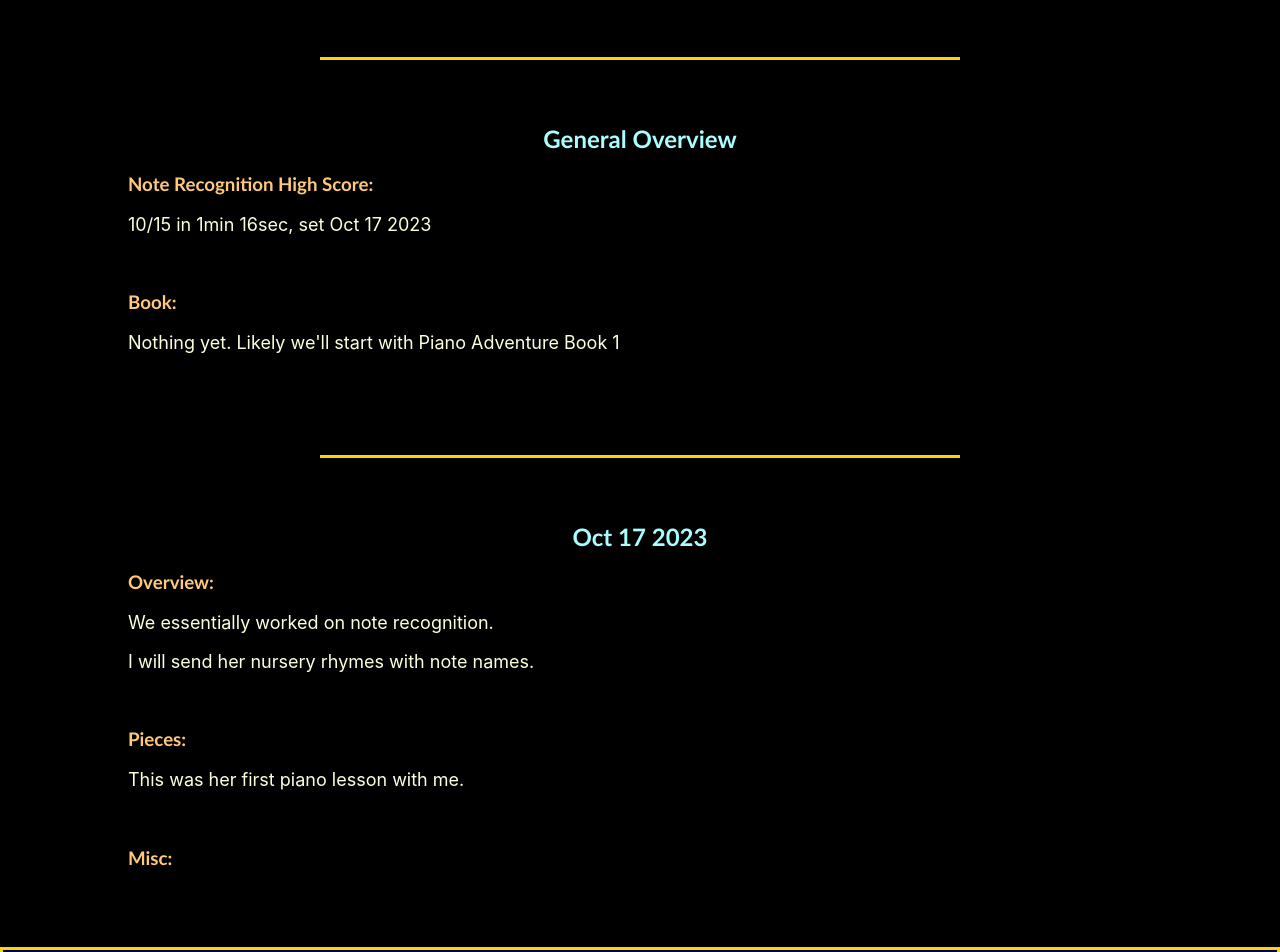
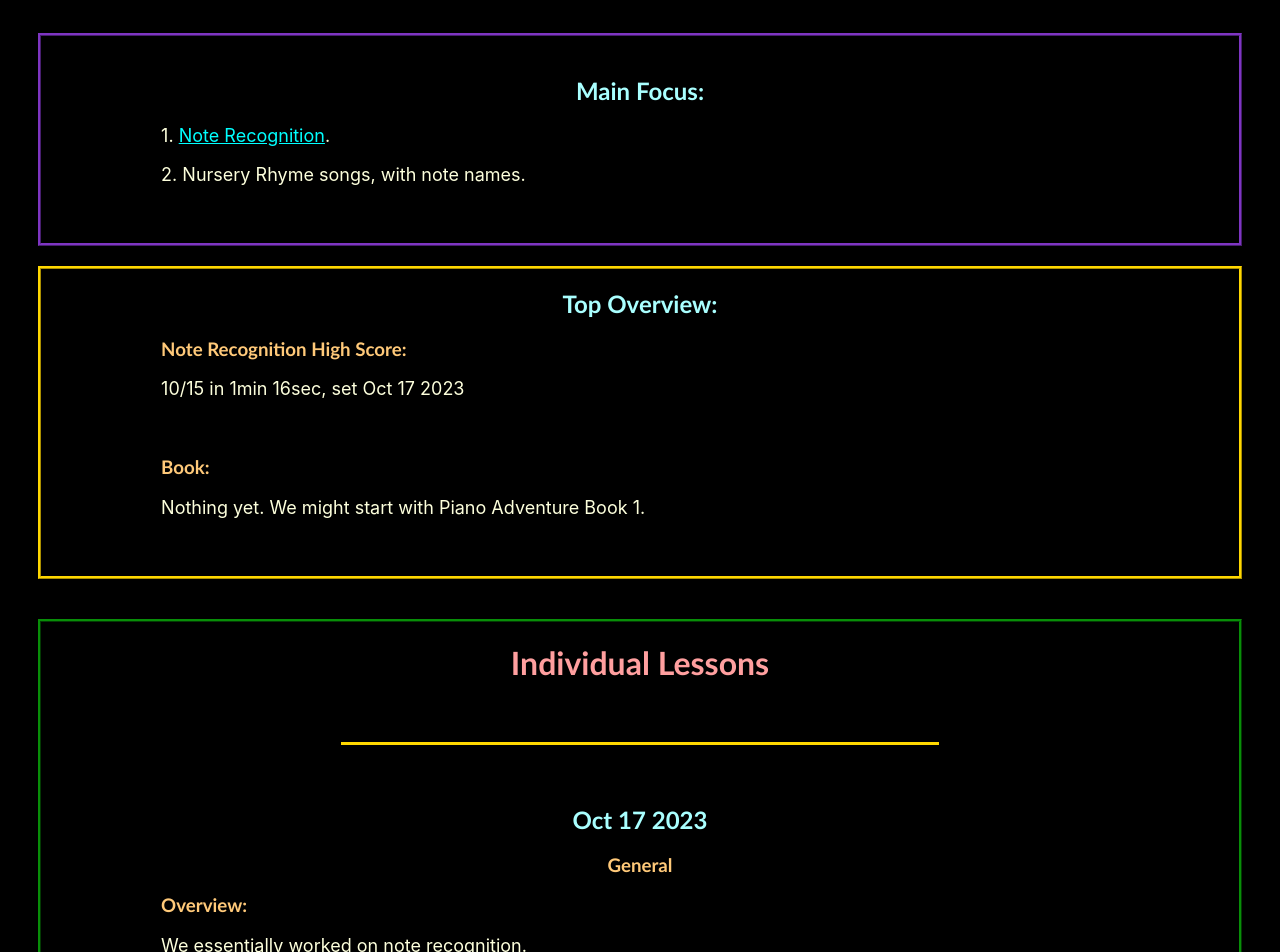
Before and after one commit to Xesius-Prime/music-website, a Next.js app: page /method/students/Alynah in a window 1280 px wide. Shown: the part 720-1672 px from the top of the page. Built offline with nearby package versions, Linux system fonts and the light colour scheme.

Commit message:
added some stuff to Amanh and Alynahs pages

```diff
--- a/pages/method/students/Alynah/index.js
+++ b/pages/method/students/Alynah/index.js
@@ -5,23 +5,46 @@ function index() {
     return (
         <div>
             <h1>Alynah</h1>
-            <div className={globalStyle.divider}></div>
+            <br /><br />
 
-            <h2>General Overview</h2>
+            <div className={globalStyle.mainFocus}>
+                <br />
+                <h2>Main Focus:</h2>
+                <div className={globalStyle.leftAlign}>
+                    <p>1. <a href="https://www.musictheory.net/exercises/note/oynsyryyynyyyry" className={globalStyle.highlightAndUnderline}>Note Recognition</a>.</p>
+                    <p>2. Nursery Rhyme songs, with note names.</p>
+                </div>
+                <br /><br />
+            </div>
+            <br />
+
+
+
+            <div className={globalStyle.goldBorder}>
+                <h2>Top Overview:</h2>
                 <div className={globalStyle.leftAlign}>
                     <h3>Note Recognition High Score:</h3>
                     <p>10/15 in 1min 16sec, set Oct 17 2023</p>
                     <br />
 
                     <h3>Book:</h3>
-                <p>Nothing yet. Likely we'll start with Piano Adventure Book 1</p>
+                    <p>Nothing yet. We might start with Piano Adventure Book 1.</p>
                 </div>
-            <br />
+                <br /> <br />
+            </div>
+            <br /> <br />
+
+
+
+            <div className={globalStyle.greenBorder}>
+
+                <h1>Individual Lessons</h1>
 
                 <div className={globalStyle.divider}></div>
 
                 <h2>Oct 17 2023</h2>
 
+                <h3>General</h3>
                 <div className={globalStyle.leftAlign}>
                     <h3>Overview:</h3>
                     <p>We essentially worked on note recognition.</p>
@@ -31,12 +54,9 @@ function index() {
                     <h3>Pieces:</h3>
                     <p>This was her first piano lesson with me.</p>
                     <br />
-
-                <h3>Misc:</h3>
-                <p></p>
                 </div>
 
-
+            </div>
 
         </div>
     )
--- a/styles/Home.module.css
+++ b/styles/Home.module.css
@@ -292,3 +292,24 @@
   color: aqua;
   text-decoration: underline;
 }
+
+.mainFocus {
+  border: groove rgb(126, 53, 194);
+  margin-left: 3%;
+  margin-right: 3%;
+  border-style: ridge;
+}
+
+.greenBorder {
+  border: groove rgb(8, 142, 8);
+  margin-left: 3%;
+  margin-right: 3%;
+  border-style: ridge;
+}
+
+.goldBorder {
+  border: groove gold;
+  margin-left: 3%;
+  margin-right: 3%;
+  border-style: ridge;
+}
```
Also changed, not shown: pages/method/students/Amanh/index.js (+20 -6 lines). Lines whose indentation alone changed are shown as unchanged.
